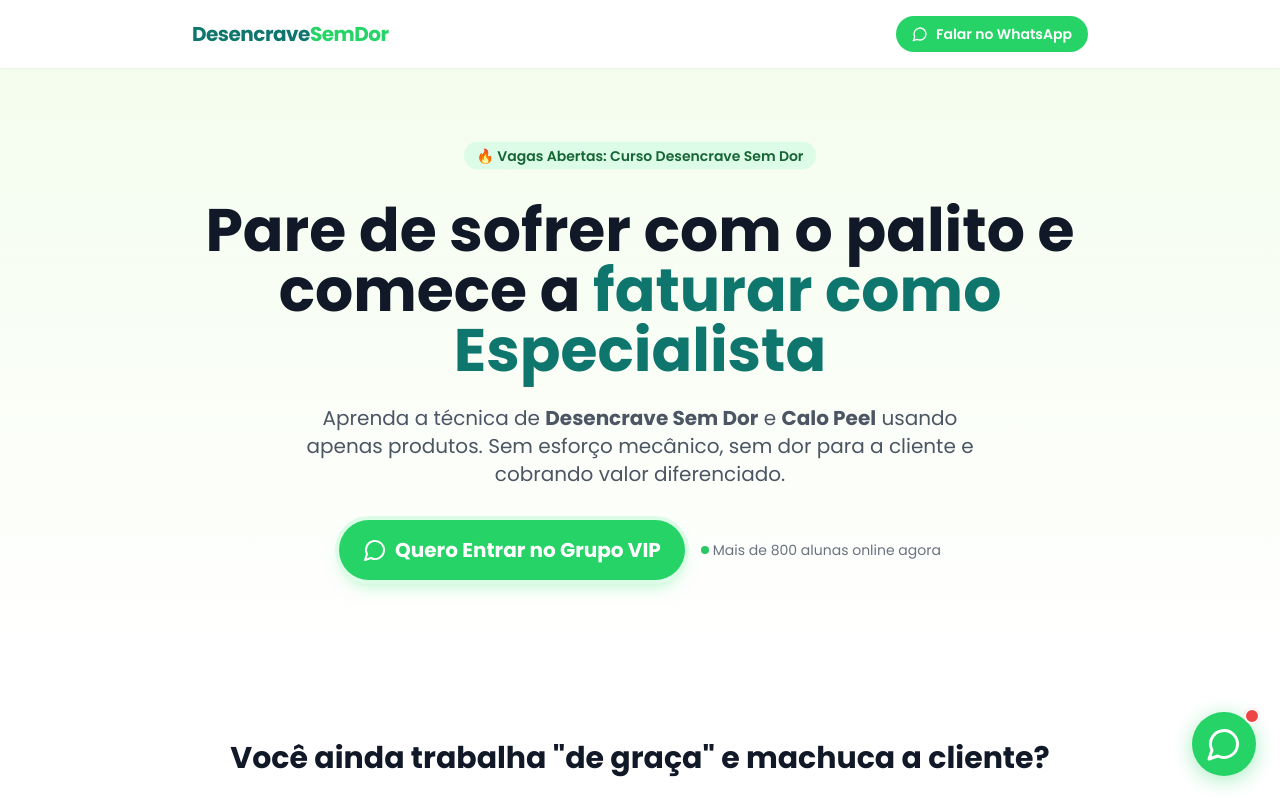
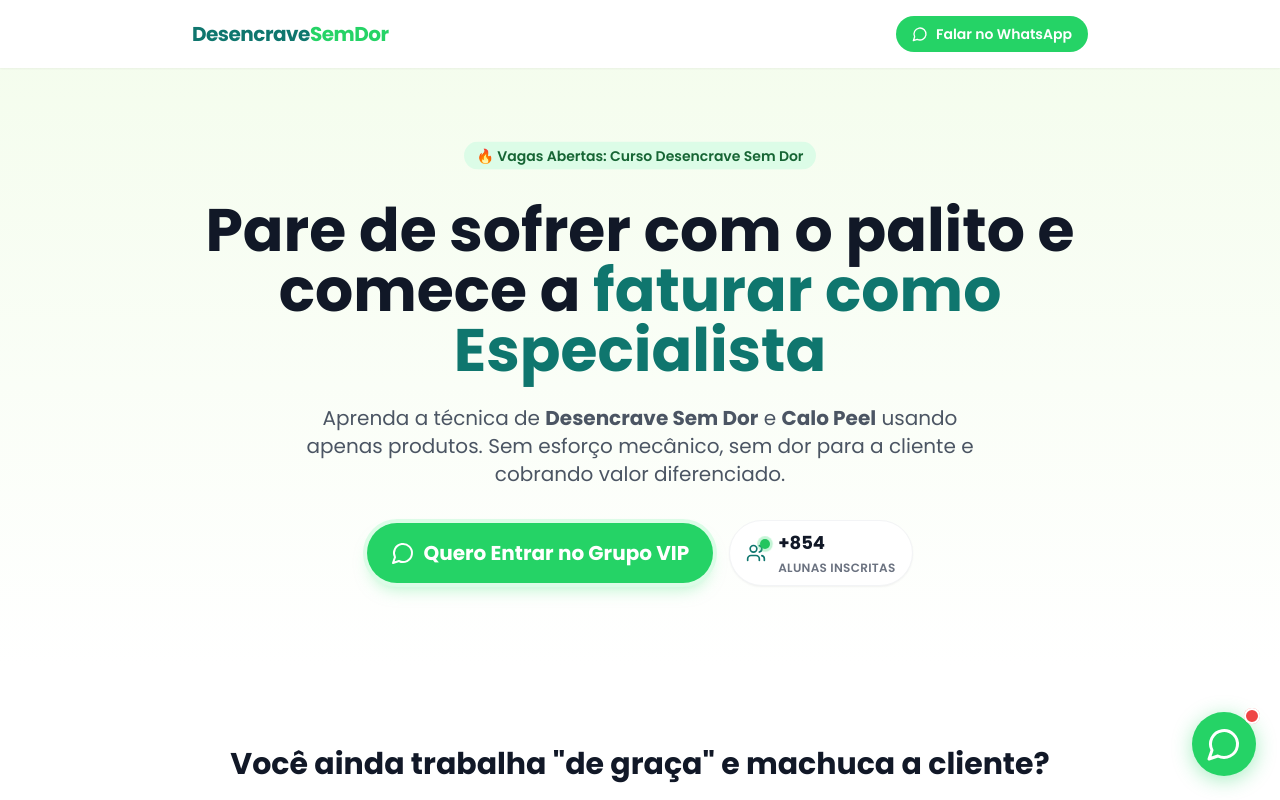
Before and after one commit to PEDROCAVALCANTE/DesencravesemDor, a React (Vite) app: page / in a window 1280 px wide. Shown: the top 800 px of the page. Built offline with nearby package versions, Linux system fonts and the light colour scheme.

Commit message:
feat: Implement student count animation
Adds a counter animation to display the number of students. The animation counts up to a target number and then simulates live updates by incrementing the count periodically. This aims to enhance the perceived credibility and popularity of the course.

```diff
--- a/App.tsx
+++ b/App.tsx
@@ -9,7 +9,8 @@ import {
   ShieldCheck,
   Star,
   ZoomIn,
-  X
+  X,
+  Users
 } from 'lucide-react';
 
 // --- Constants & Types ---
@@ -86,13 +87,47 @@ const Card = ({ title, icon: Icon, children }: { title: string; icon: any; child
 export default function App() {
   const [showSticky, setShowSticky] = useState(false);
   const [selectedImage, setSelectedImage] = useState<string | null>(null);
+  const [studentCount, setStudentCount] = useState(0);
 
+  // Scroll logic for sticky button
   useEffect(() => {
     const handleScroll = () => {
       setShowSticky(window.scrollY > 400);
     };
     window.addEventListener('scroll', handleScroll);
     return () => window.removeEventListener('scroll', handleScroll);
+  }, []);
+
+  // Counter Animation Logic
+  useEffect(() => {
+    const targetCount = 854;
+    const duration = 2000; // 2 seconds to reach target
+    const intervalTime = 20;
+    const steps = duration / intervalTime;
+    const increment = targetCount / steps;
+
+    let currentCount = 0;
+
+    // Initial count up animation
+    const timer = setInterval(() => {
+      currentCount += increment;
+      if (currentCount >= targetCount) {
+        setStudentCount(targetCount);
+        clearInterval(timer);
+      } else {
+        setStudentCount(Math.floor(currentCount));
+      }
+    }, intervalTime);
+
+    // "Live" updates - add a random student every 8-15 seconds
+    const liveUpdateTimer = setInterval(() => {
+      setStudentCount(prev => prev + 1);
+    }, 12000);
+
+    return () => {
+      clearInterval(timer);
+      clearInterval(liveUpdateTimer);
+    };
   }, []);
 
   return (
@@ -130,10 +165,26 @@ export default function App() {
             <MessageCircle className="w-6 h-6" />
             Quero Entrar no Grupo VIP
           </Button>
-          <p className="text-sm text-gray-500 mt-2 sm:mt-0 flex items-center gap-1">
-            <span className="w-2 h-2 bg-green-500 rounded-full animate-pulse"></span>
-            Mais de 800 alunas online agora
-          </p>
+
+          {/* Dynamic Counter */}
+          <div className="flex items-center gap-3 bg-white px-4 py-2 rounded-full border border-gray-100 shadow-sm mt-4 sm:mt-0">
+            <div className="relative">
+              <Users className="text-brand-primary w-5 h-5" />
+              <span className="absolute -top-1 -right-1 flex h-2.5 w-2.5">
+                <span className="animate-ping absolute inline-flex h-full w-full rounded-full bg-green-400 opacity-75"></span>
+                <span className="relative inline-flex rounded-full h-2.5 w-2.5 bg-green-500"></span>
+              </span>
+            </div>
+            <div className="text-left leading-tight">
+              <span className="block font-bold text-gray-900 text-lg transition-all duration-300">
+                +{studentCount}
+              </span>
+              <span className="text-xs text-gray-500 uppercase tracking-wide font-semibold">
+                Alunas Inscritas
+              </span>
+            </div>
+          </div>
+
         </div>
       </Section>
 
@@ -299,7 +350,7 @@ export default function App() {
             <div className="flex flex-wrap justify-center md:justify-start gap-4">
                <div className="flex items-center gap-2 bg-white/10 px-4 py-2 rounded-lg backdrop-blur-sm">
                  <Star className="text-yellow-400 w-5 h-5 fill-yellow-400" />
-                 <span className="font-bold">+820 Alunas no Grupo</span>
+                 <span className="font-bold">+{studentCount} Alunas no Grupo</span>
                </div>
                <div className="flex items-center gap-2 bg-white/10 px-4 py-2 rounded-lg backdrop-blur-sm">
                  <ShieldCheck className="text-brand-green w-5 h-5" />
```
